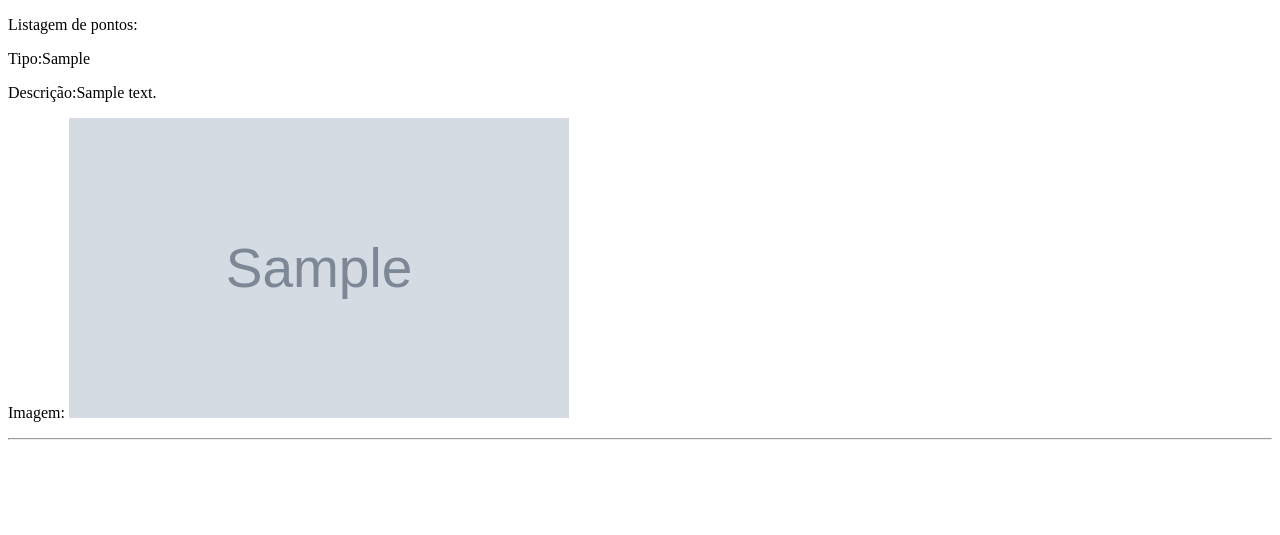
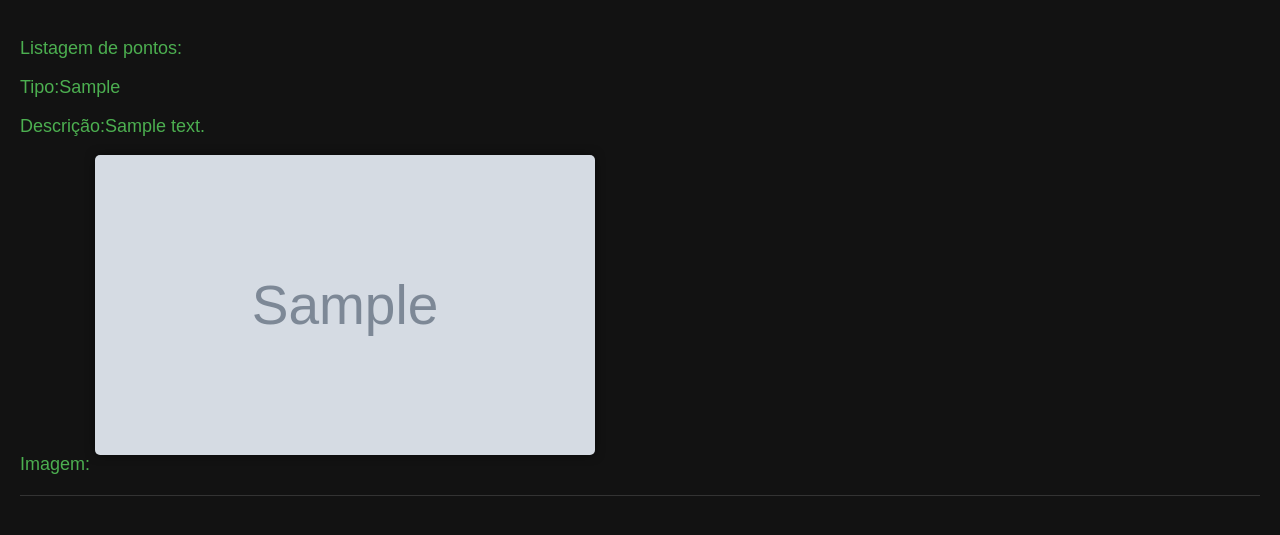
Before and after one commit to FabioGomesLima/EcoPonto, a Django app: page /pontos/ in a window 1280 px wide. Shown: the top 535 px of the page. Run offline with Django 5.2, Linux system fonts and the light colour scheme; tables that the repository leaves empty hold one stand-in row (values such as "Sample post"); grey boxes marked "Sample" are stand-in pictures.

Commit message:
Front para Pontos

```diff
--- /dev/null
+++ b/core/static/css/pontosedit.css
@@ -0,0 +1,74 @@
+/* Fundo da página de edit e excluir */
+body {
+    background-color: #121212;  /* Fundo escuro */
+    color: #fff;  /* Texto branco para contraste */
+    font-family: Arial, sans-serif;
+    margin: 0;
+    padding: 20px;
+}
+
+/* Títulos e parágrafos */
+p {
+    color: #4CAF50;  /* Verde para o texto */
+    font-size: 18px;
+    margin-bottom: 10px;
+}
+
+/* Imagens */
+img {
+    border-radius: 5px;
+    box-shadow: 0 0 10px rgba(0, 0, 0, 0.5);
+    margin-bottom: 15px;
+}
+
+/* Botões */
+button, a {
+    background-color: #4CAF50;  /* Verde principal */
+    color: #fff;
+    border: none;
+    padding: 5px 15px;
+    border-radius: 5px;
+    text-decoration: none;
+    cursor: pointer;
+    transition: background-color 0.3s, transform 0.2s;
+}
+
+button:hover, a:hover {
+    background-color: #45a049;  /* Verde mais escuro no hover */
+    transform: scale(1.02);  /* Leve aumento no hover */
+}
+
+/* Botão excluir em vermelho */
+button[type="submit"] {
+    background-color: white;  /* Vermelho para excluir */
+    color: #fff;
+}
+
+button[type="submit"]:hover {
+    background-color: #d32f2f;  /* Vermelho mais escuro no hover */
+}
+
+/* Separador */
+hr {
+    border: 0;
+    height: 1px;
+    background-color: #333;
+    margin: 20px 0;
+}
+
+/* Responsividade para telas menores */
+@media (max-width: 480px) {
+    body {
+        padding: 10px;
+    }
+
+    button, a {
+        padding: 5px 10px;
+        font-size: 14px;
+    }
+
+    img {
+        width: 100%;
+        height: auto;
+    }
+}
--- a/core/templates/Cadastro_pontos.html
+++ b/core/templates/Cadastro_pontos.html
@@ -5,7 +5,8 @@
     <meta charset="UTF-8">
     <meta name="viewport" content="width=device-width, initial-scale=1.0">
     <title>Cadastrar Pontos</title>
-    <link rel="stylesheet" type="text/css" href="{% static 'css/pontos.css' %}"></head>
+    <link rel="stylesheet" type="text/css" href="{% static 'css/pontos.css' %}">
+</head>
 <body>
     <p>Cadastro de pontos de Coleta: </p>
     <form method="POST" enctype="multipart/form-data">
--- a/core/templates/Pontos.html
+++ b/core/templates/Pontos.html
@@ -1,9 +1,12 @@
+
+{% load static %}
 <!DOCTYPE html>
 <html lang="en">
 <head>
     <meta charset="UTF-8">
     <meta name="viewport" content="width=device-width, initial-scale=1.0">
     <title>Document</title>
+    <link rel="stylesheet" type="text/css" href="{% static 'css/pontosedit.css' %}">
 </head>
 <body>
     <p>Listagem de pontos: </p>
```
